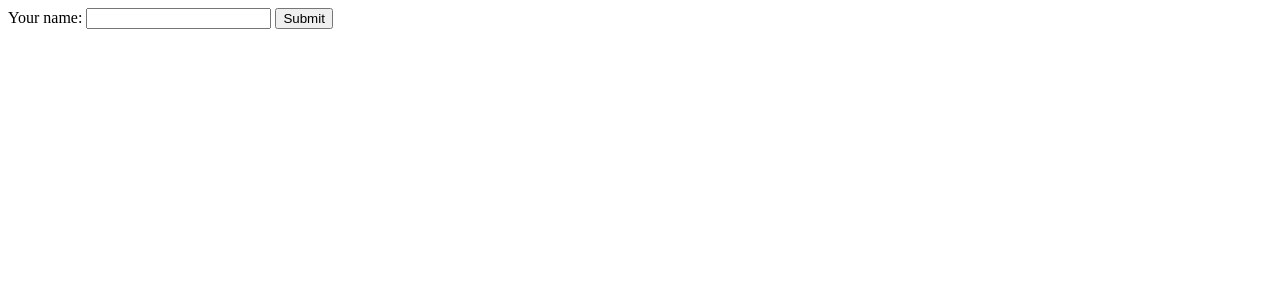
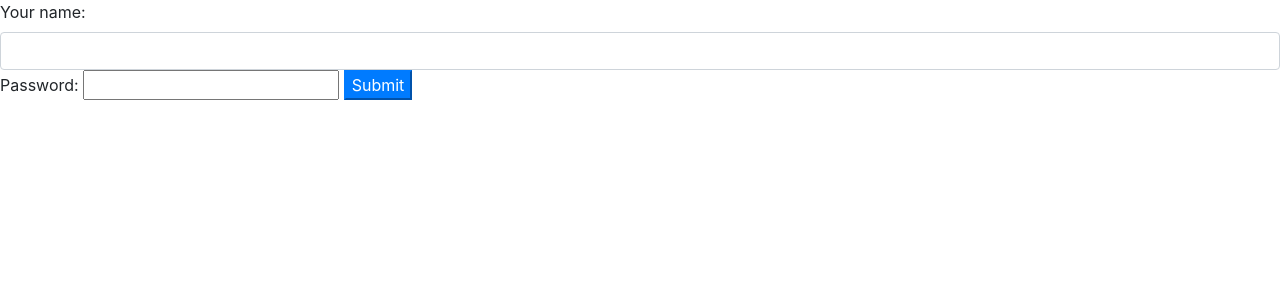
Before and after one commit to allanlealluz/OneCouses, a Django app: page /register/ in a window 1280 px wide. Shown: the top 300 px of the page. Run offline with Django 4.2, Linux system fonts and the light colour scheme; some libraries are stand-ins or nearby versions.

Commit message:
simple update

```diff
--- a/onecouse/oneapp/forms.py
+++ b/onecouse/oneapp/forms.py
@@ -1,5 +1,5 @@
 from django.forms import forms
 from django import forms
 class registerForm(forms.Form):
-    name = forms.CharField(label='Your name')
-    password = forms.PasswordInput()
+    name = forms.CharField(label='Your name',widget=forms.TextInput(attrs={'class':'form-control'}))
+    password = forms.CharField(widget=forms.PasswordInput())
--- a/onecouse/oneapp/templates/oneapp/index.html
+++ b/onecouse/oneapp/templates/oneapp/index.html
@@ -11,7 +11,7 @@
 <nav class="navbar">
     <img src="{% static 'oneapp/ha.jpg' %}" class="img-fluid" style="width:auto;height:5rem;">
     <a href='#' class="nav-link text-dark">Entrar</a>
-    <a href='#' class="nav-link text-dark">Matricule-se</a>
+    <a href='register' class="nav-link text-dark">Matricule-se</a>
     <h1 class="display-4 h2">OneCourse</h1>
 </nav>
 <div class="container-fluid bg-dark" style="height:10rem;">
--- a/onecouse/oneapp/templates/oneapp/register.html
+++ b/onecouse/oneapp/templates/oneapp/register.html
@@ -2,13 +2,16 @@
 <html lang="en">
 <head>
     <meta charset="UTF-8">
-    <title>Title</title>
+    <title>Register</title>
+    <link rel="stylesheet" href="https://stackpath.bootstrapcdn.com/bootstrap/4.3.1/css/bootstrap.min.css" integrity="sha384-ggOyR0iXCbMQv3Xipma34MD+dH/1fQ784/j6cY/iJTQUOhcWr7x9JvoRxT2MZw1T" crossorigin="anonymous">
 </head>
 <body>
-<form method="post">
+<form method="post" >
+    <div class="form-group">
     {% csrf_token %}
     {{ form }}
-    <input type="submit" value="Submit">
+    <input type="submit" value="Submit" class="btn-primary">
+    </div>
 </form>
 </body>
 </html>
```
